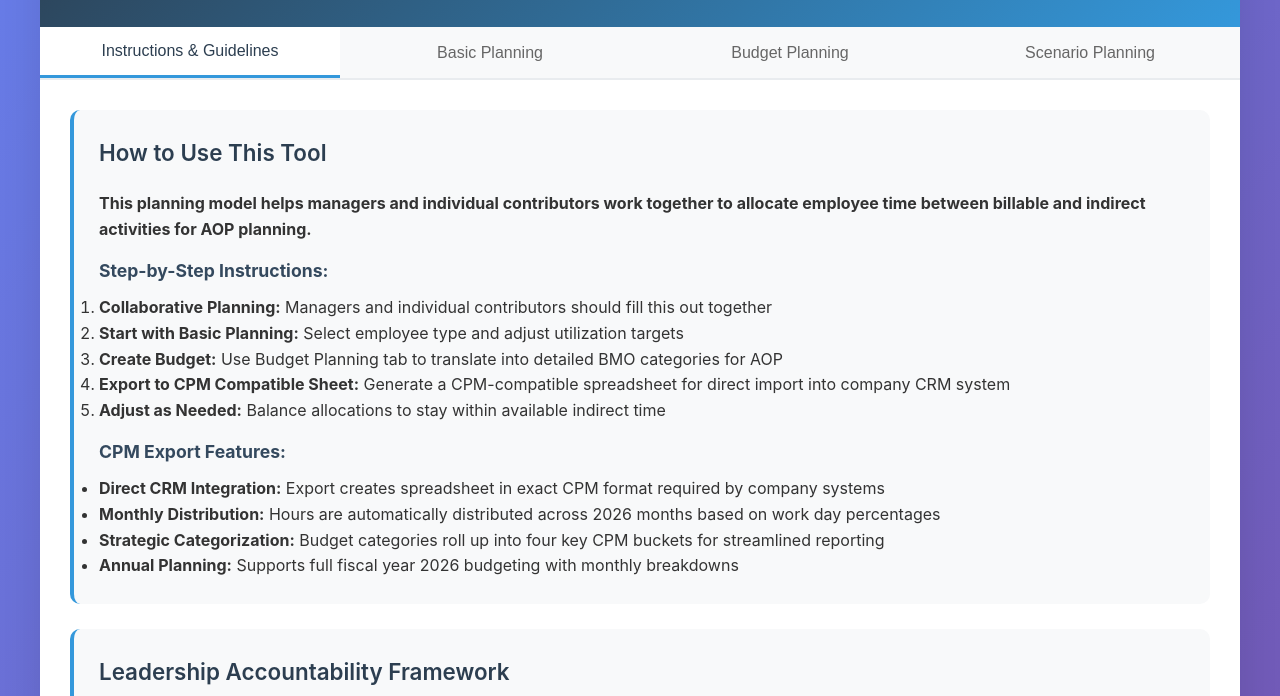
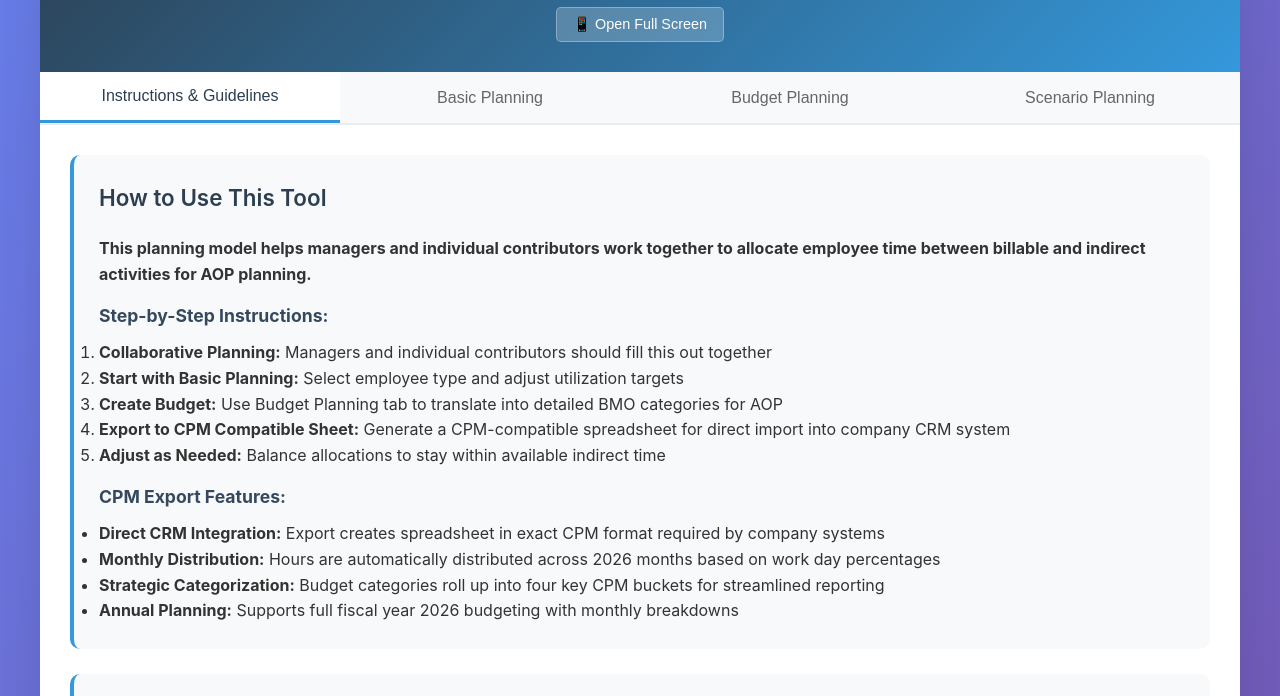
Before and after one commit to asrezac/time-allocation-planning-tool, a plain HTML site: page index.html in a window 1280 px wide. Shown: the part 155-851 px from the top of the page. Drawn offline with Linux system fonts and the light colour scheme.

Commit message:
Update index.html

```diff
--- a/index.html
+++ b/index.html
@@ -311,6 +311,7 @@
         <div class="header">
             <h1>Enhanced Time Allocation Planning Model</h1>
             <p>Strategic Workforce Planning for AOP 2026</p>
+            <button onclick="openFullScreen()" style="background: rgba(255,255,255,0.2); color: white; border: 1px solid rgba(255,255,255,0.3); padding: 8px 16px; border-radius: 5px; cursor: pointer; font-size: 0.9em; margin-top: 10px;">📱 Open Full Screen</button>
         </div>
 
         <div class="tabs">
@@ -1781,6 +1782,26 @@
             }
         }
 
+        // Full screen function
+        function openFullScreen() {
+            // Direct link to GitHub Pages version (index.html)
+            const fullScreenUrl = 'https://asrezac.github.io/time-allocation-planning-tool/';
+
+            // Try to open in new window
+            const newWindow = window.open(fullScreenUrl, '_blank', 'width=1400,height=900,scrollbars=yes,resizable=yes,toolbar=yes,menubar=yes');
+
+            // Fallback if popup was blocked
+            if (!newWindow || newWindow.closed || typeof newWindow.closed == 'undefined') {
+                // Copy URL to clipboard and show message
+                navigator.clipboard.writeText(fullScreenUrl).then(function() {
+                    alert('Full screen URL copied to clipboard!\n\nPaste this URL in a new browser tab:\n' + fullScreenUrl);
+                }).catch(function() {
+                    // If clipboard fails, just show the URL
+                    prompt('Copy this URL to open in full screen:', fullScreenUrl);
+                });
+            }
+        }
+
         // Initialize when page loads
         window.addEventListener('DOMContentLoaded', function() {
             currentEmployeeType = 'Individual Contributor';
```
